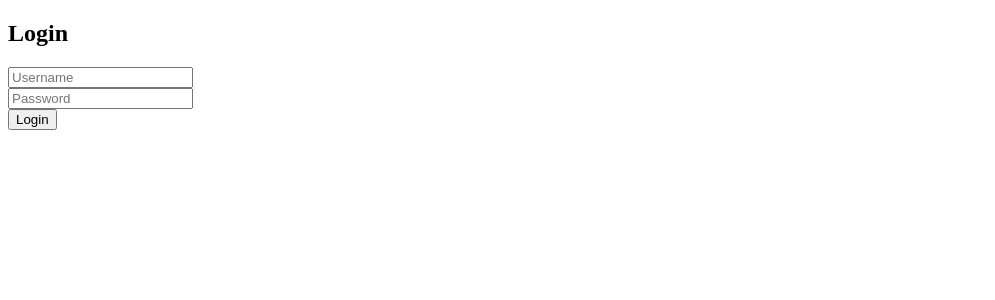
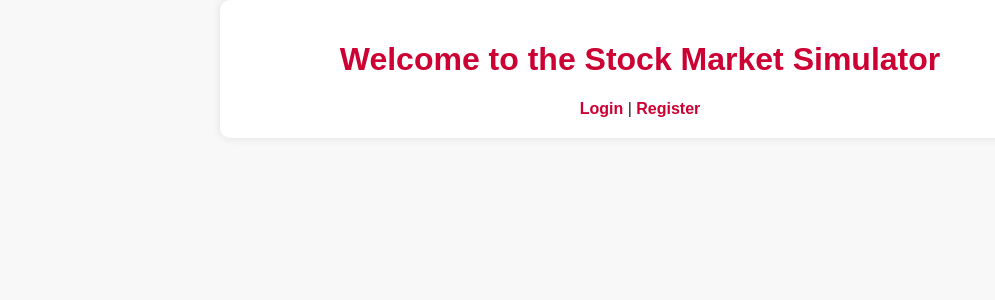
Before and after one commit to karansalot/stock-market-simulator, a Flask app: template templates/index.html in a window 1280 px wide. Shown: the top 300 px of the page, without its empty margins (0-995 px from the left). Run offline with Flask 3, Linux system fonts and the light colour scheme; the template is opened without the code that fills it, so the values that code supplies are empty.

Commit message:
Update index.html

```diff
--- a/templates/index.html
+++ b/templates/index.html
@@ -2,28 +2,12 @@
 <html lang="en">
 <head>
     <title>Stock Market Simulator</title>
-    <script>
-        function login() {
-            let username = document.getElementById("username").value;
-            let password = document.getElementById("password").value;
-
-            fetch("https://your-backend-app.onrender.com/login", {
-                method: "POST",
-                headers: { "Content-Type": "application/json" },
-                body: JSON.stringify({ username, password })
-            })
-            .then(response => response.json())
-            .then(data => {
-                if (data.error) alert(data.error);
-                else window.location.href = "dashboard.html";
-            });
-        }
-    </script>
+    <link rel="stylesheet" href="/static.css">
 </head>
 <body>
-    <h2>Login</h2>
-    <input type="text" id="username" placeholder="Username"><br>
-    <input type="password" id="password" placeholder="Password"><br>
-    <button onclick="login()">Login</button>
+    <div class="container">
+        <h1>Welcome to the Stock Market Simulator</h1>
+        <a href="/login">Login</a> | <a href="/register">Register</a>
+    </div>
 </body>
 </html>
```
